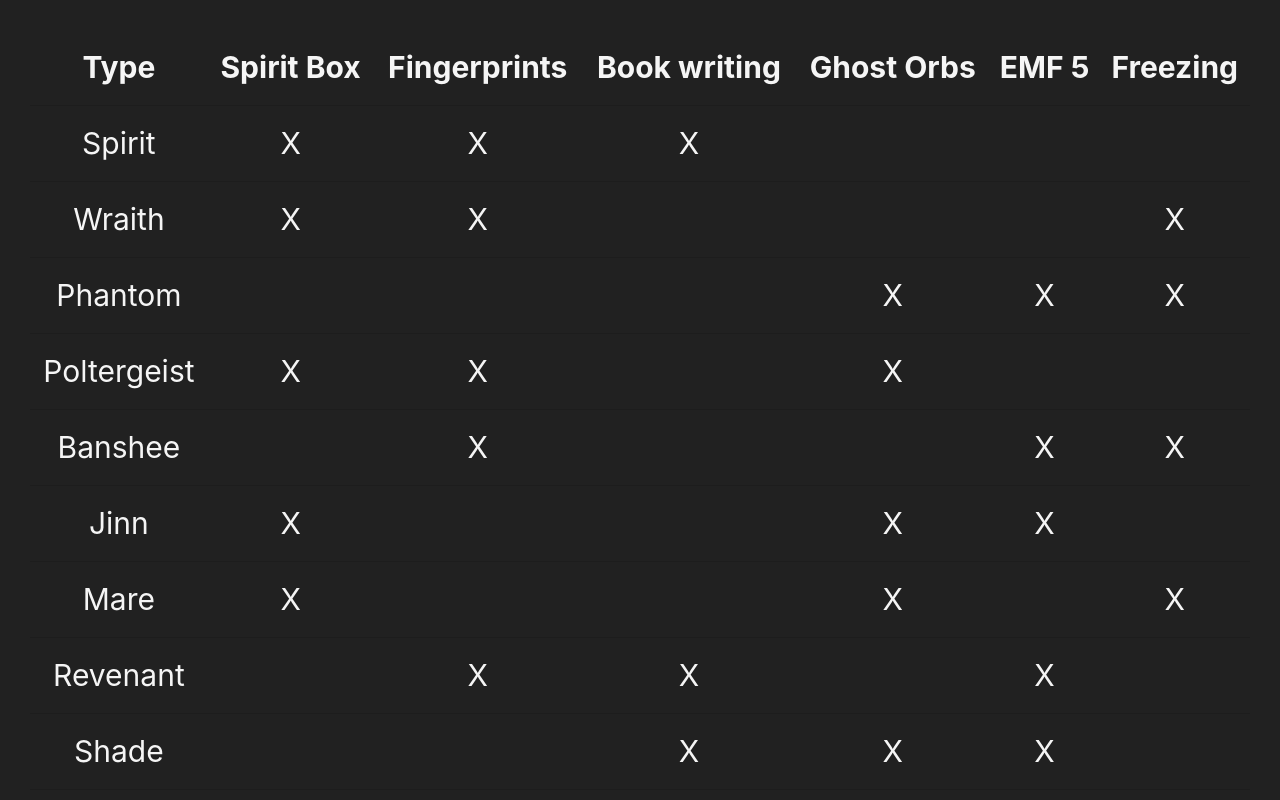
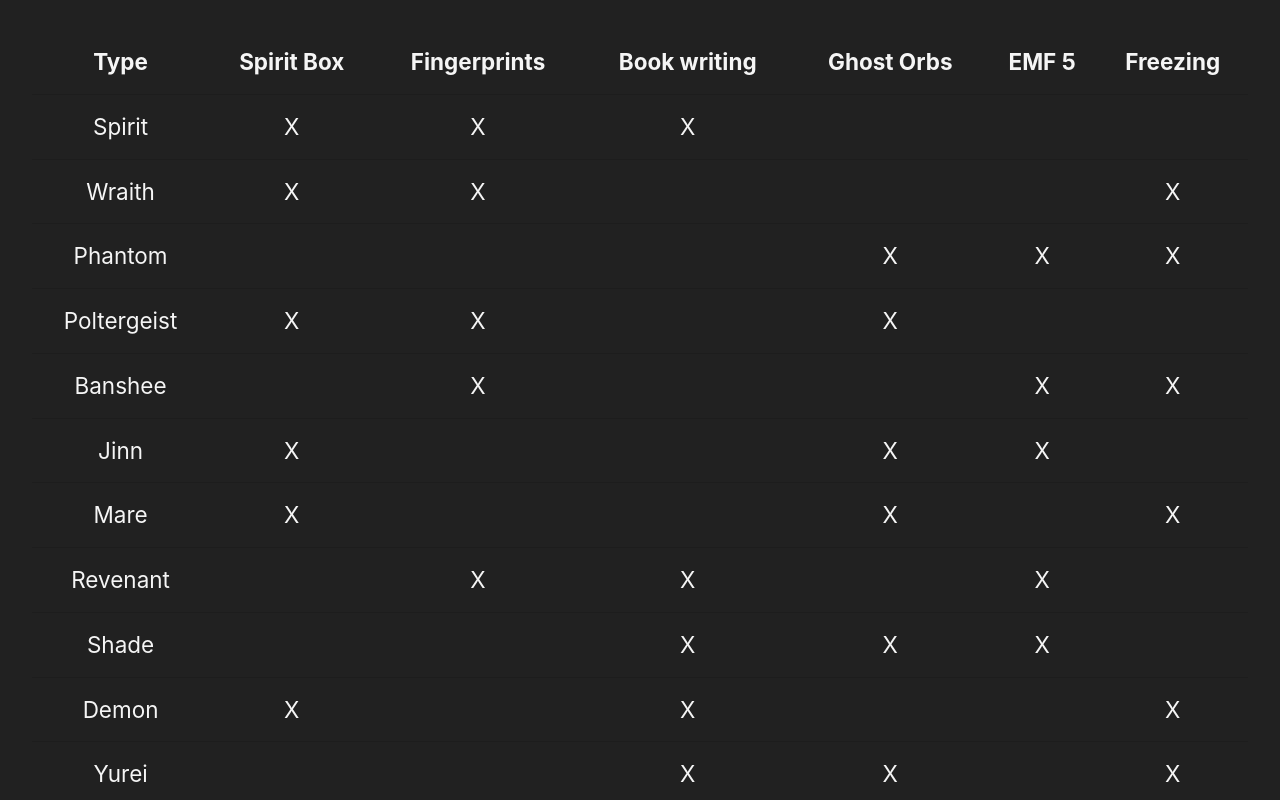
Before and after one commit to Celeo/phasmophobia_ghosts, a React (Create React App) app: page / in a window 1280 px wide. Shown: the top 800 px of the page. Built offline with nearby package versions, Linux system fonts and the light colour scheme.

Commit message:
improve layout

```diff
--- a/src/App.tsx
+++ b/src/App.tsx
@@ -3,6 +3,7 @@ import "./App.css";
 
 export const App = (): React.ReactElement => {
   return (
+    <div className="large-container">
       <table className="centered">
         <thead>
           <tr>
@@ -126,5 +127,6 @@ export const App = (): React.ReactElement => {
           </tr>
         </tbody>
       </table>
+    </div>
   );
 };
--- a/src/index.css
+++ b/src/index.css
@@ -1,6 +1,12 @@
 body {
-  padding: 2rem;
+  padding-top: 2rem;
   background-color: #212121;
   color: #f5f5f5;
-  font-size: 2em;
+  font-size: 1.5em;
 }
+
+.large-container {
+  width: 95%;
+  margin-left: auto;
+  margin-right: auto;
+}
```
Lines whose indentation alone changed are shown as unchanged.
